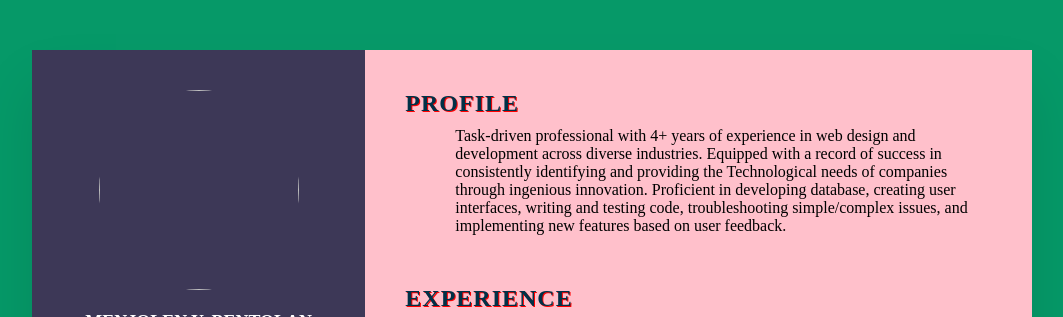
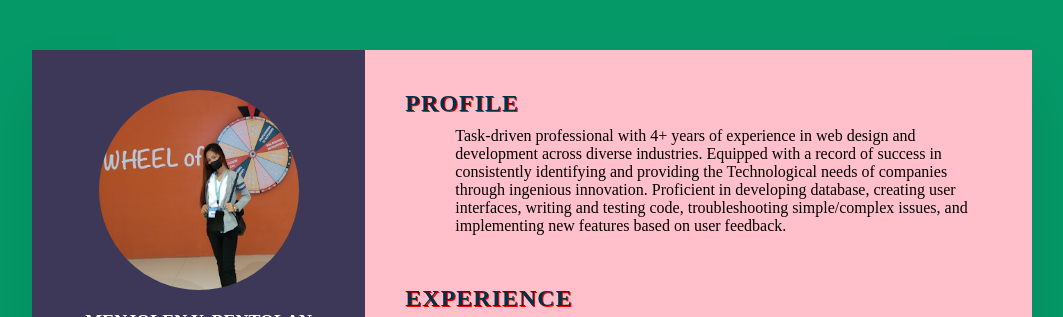
Before and after one commit to menjolen/menjolenresume.github.io, a plain HTML site: page index.html in a window 1280 px wide. Shown: the top 317 px of the page, without its empty margins (108-1171 px from the left). Drawn offline with Linux system fonts and the light colour scheme.

Commit message:
Add files via upload

```diff
--- a/index.html
+++ b/index.html
@@ -23,7 +23,7 @@
         <div class="left_side">
             <div class="profileText">
             <div class="imgBx">
-                <img src="menjolenb.webp">
+                <img src="menjolenb.jpg">
         </div>
         <h2 style="font-size: 18px;"> Menjolen Y. Bentolan<h2>
         <h3>| Web Developer |</h3>
```
Also changed, not shown: menjolenb.jpg (added).
